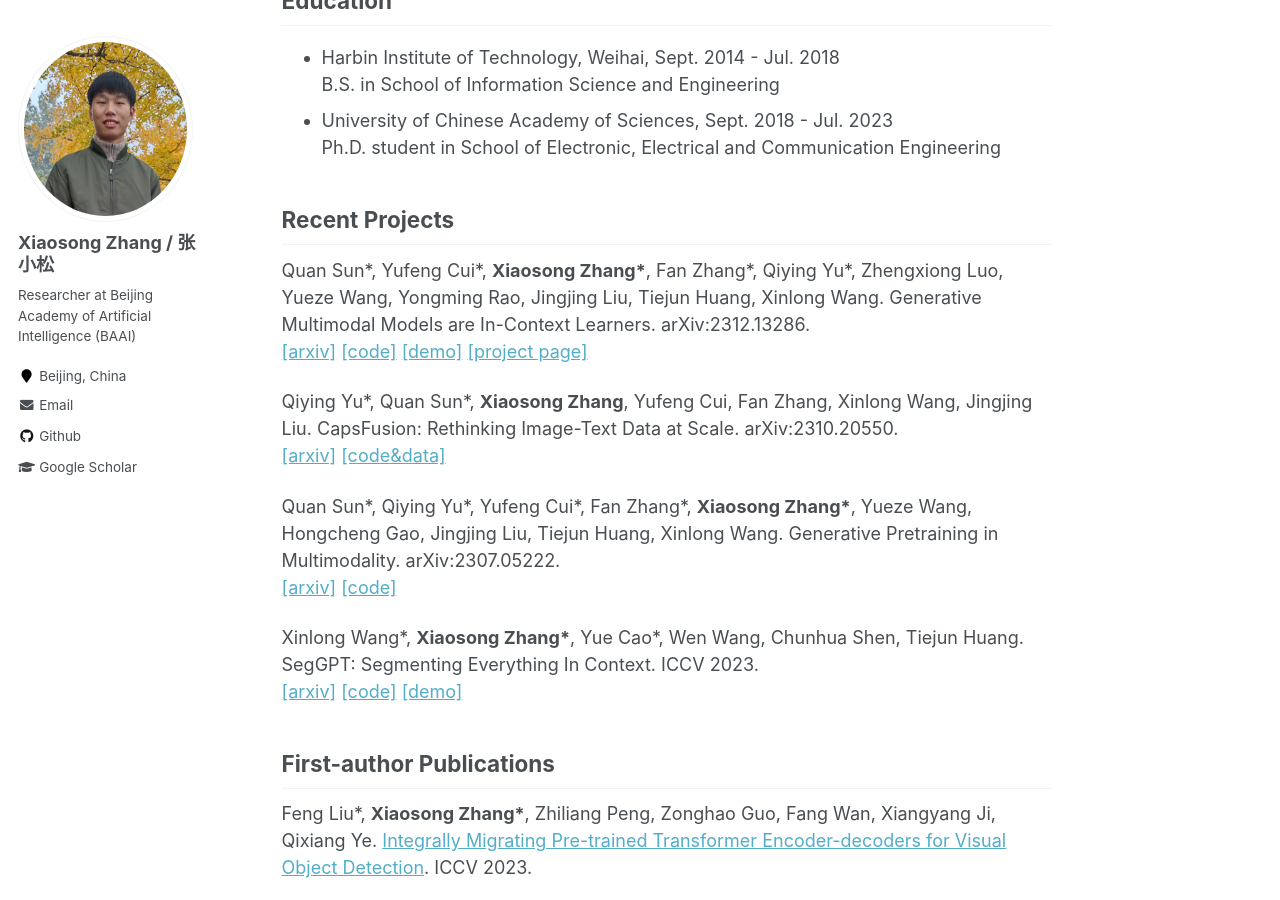
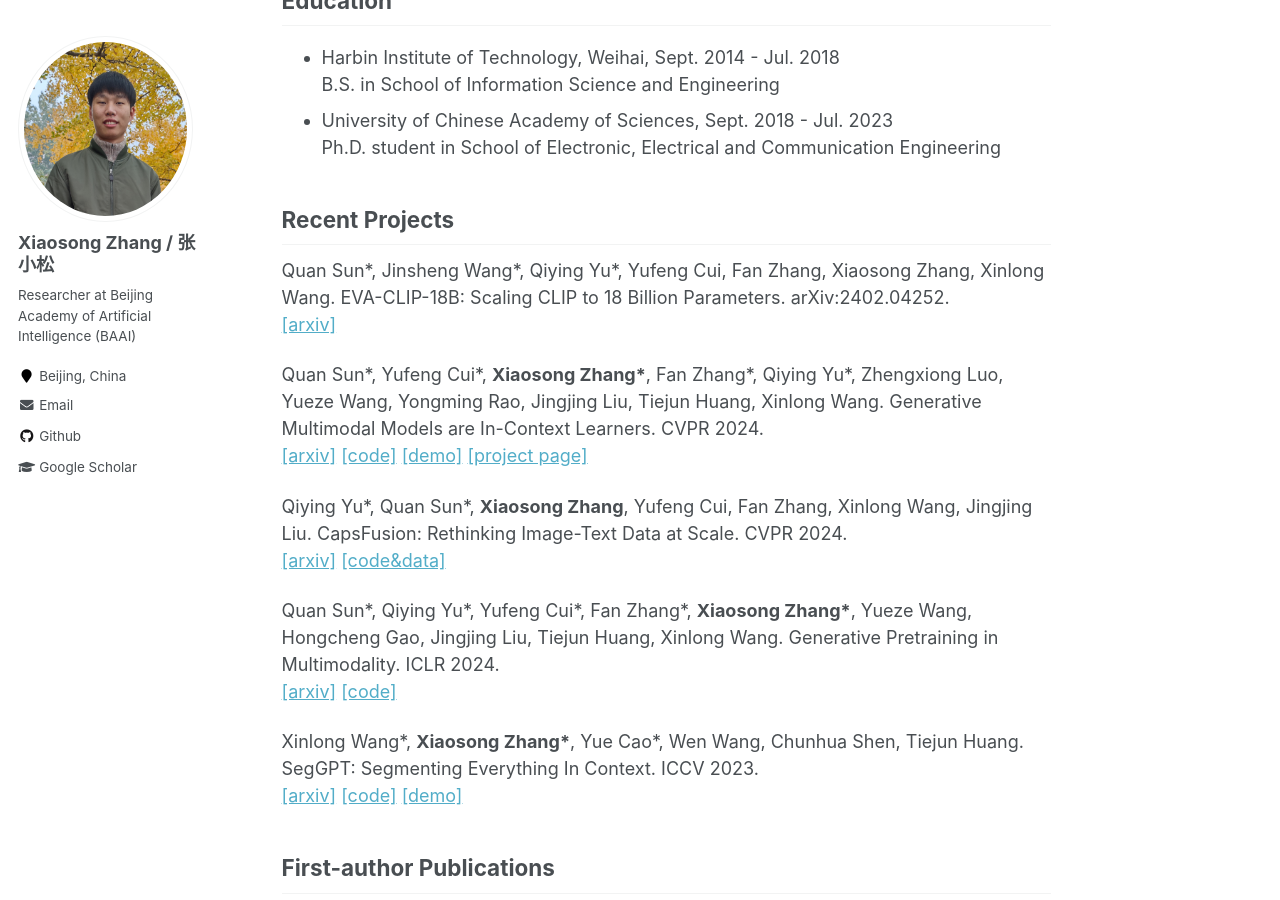
Before and after one commit to zhangxiaosong18/zhangxiaosong18.github.io, a Jekyll site: the page built from _pages/about.md, in a window 1280 px wide and 900 px high, scrolled down 454 px. Built offline with Jekyll 4.4.1, drawn with Linux system fonts in a browser that asks for light colours.

Commit message:
Update about.md

```diff
--- a/_pages/about.md
+++ b/_pages/about.md
@@ -28,11 +28,13 @@ University of Chinese Academy of Sciences, Sept. 2018 - Jul. 2023<br>Ph.D. stude
 
 ## Recent Projects
 
-Quan Sun\*, Yufeng Cui\*, **Xiaosong Zhang\***, Fan Zhang\*, Qiying Yu\*, Zhengxiong Luo, Yueze Wang, Yongming Rao, Jingjing Liu, Tiejun Huang, Xinlong Wang. Generative Multimodal Models are In-Context Learners. arXiv:2312.13286.<br>[[arxiv]](https://arxiv.org/pdf/2312.13286) [[code]](https://github.com/baaivision/Emu) [[demo]](https://emu.ssi.plus/) [[project page]](https://baaivision.github.io/emu2)
+Quan Sun\*, Jinsheng Wang\*, Qiying Yu\*, Yufeng Cui, Fan Zhang, Xiaosong Zhang, Xinlong Wang. EVA-CLIP-18B: Scaling CLIP to 18 Billion Parameters. arXiv:2402.04252.<br>[[arxiv]](https://arxiv.org/pdf/2402.04252)
 
-Qiying Yu\*, Quan Sun\*, **Xiaosong Zhang**, Yufeng Cui, Fan Zhang, Xinlong Wang, Jingjing Liu. CapsFusion: Rethinking Image-Text Data at Scale. arXiv:2310.20550.<br>[[arxiv]](https://arxiv.org/pdf/2310.20550) [[code&data]](https://github.com/baaivision/CapsFusion)
+Quan Sun\*, Yufeng Cui\*, **Xiaosong Zhang\***, Fan Zhang\*, Qiying Yu\*, Zhengxiong Luo, Yueze Wang, Yongming Rao, Jingjing Liu, Tiejun Huang, Xinlong Wang. Generative Multimodal Models are In-Context Learners. CVPR 2024.<br>[[arxiv]](https://arxiv.org/pdf/2312.13286) [[code]](https://github.com/baaivision/Emu) [[demo]](https://emu.ssi.plus/) [[project page]](https://baaivision.github.io/emu2)
 
-Quan Sun\*, Qiying Yu\*, Yufeng Cui\*, Fan Zhang\*, **Xiaosong Zhang\***, Yueze Wang, Hongcheng Gao, Jingjing Liu, Tiejun Huang, Xinlong Wang. Generative Pretraining in Multimodality. arXiv:2307.05222.<br>[[arxiv]](https://arxiv.org/pdf/2307.05222) [[code]](https://github.com/baaivision/Emu)
+Qiying Yu\*, Quan Sun\*, **Xiaosong Zhang**, Yufeng Cui, Fan Zhang, Xinlong Wang, Jingjing Liu. CapsFusion: Rethinking Image-Text Data at Scale. CVPR 2024.<br>[[arxiv]](https://arxiv.org/pdf/2310.20550) [[code&data]](https://github.com/baaivision/CapsFusion)
+
+Quan Sun\*, Qiying Yu\*, Yufeng Cui\*, Fan Zhang\*, **Xiaosong Zhang\***, Yueze Wang, Hongcheng Gao, Jingjing Liu, Tiejun Huang, Xinlong Wang. Generative Pretraining in Multimodality. ICLR 2024.<br>[[arxiv]](https://arxiv.org/pdf/2307.05222) [[code]](https://github.com/baaivision/Emu)
 
 Xinlong Wang\*, **Xiaosong Zhang\***, Yue Cao\*, Wen Wang, Chunhua Shen, Tiejun Huang. SegGPT: Segmenting Everything In Context. ICCV 2023.<br>[[arxiv]](https://arxiv.org/pdf/2304.03284) [[code]](https://github.com/baaivision/Painter) [[demo]](https://huggingface.co/spaces/BAAI/SegGPT)
 
```
